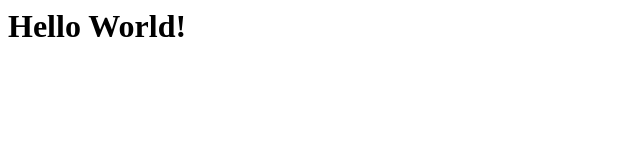
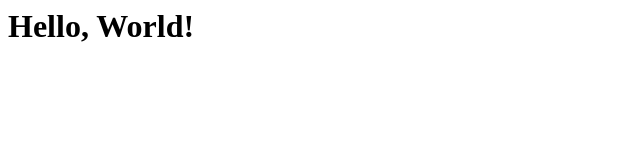
Before and after one commit to wasppdotorg/waspp, a plain HTML site: page doc_root/index.html in a window 1280 px wide. Shown: the full height of the page, 0-640 px from the left. Drawn offline with Linux system fonts and the light colour scheme.

Commit message:
doc_root/index.html

```diff
--- a/doc_root/index.html
+++ b/doc_root/index.html
@@ -1,4 +1,4 @@
 <html>
 <head><title>WASPP : Web Application Server written in C++</title></head>
-<body><h1>Hello World!</h1></body>
+<body><h1>Hello, World!</h1></body>
 </html>
```
